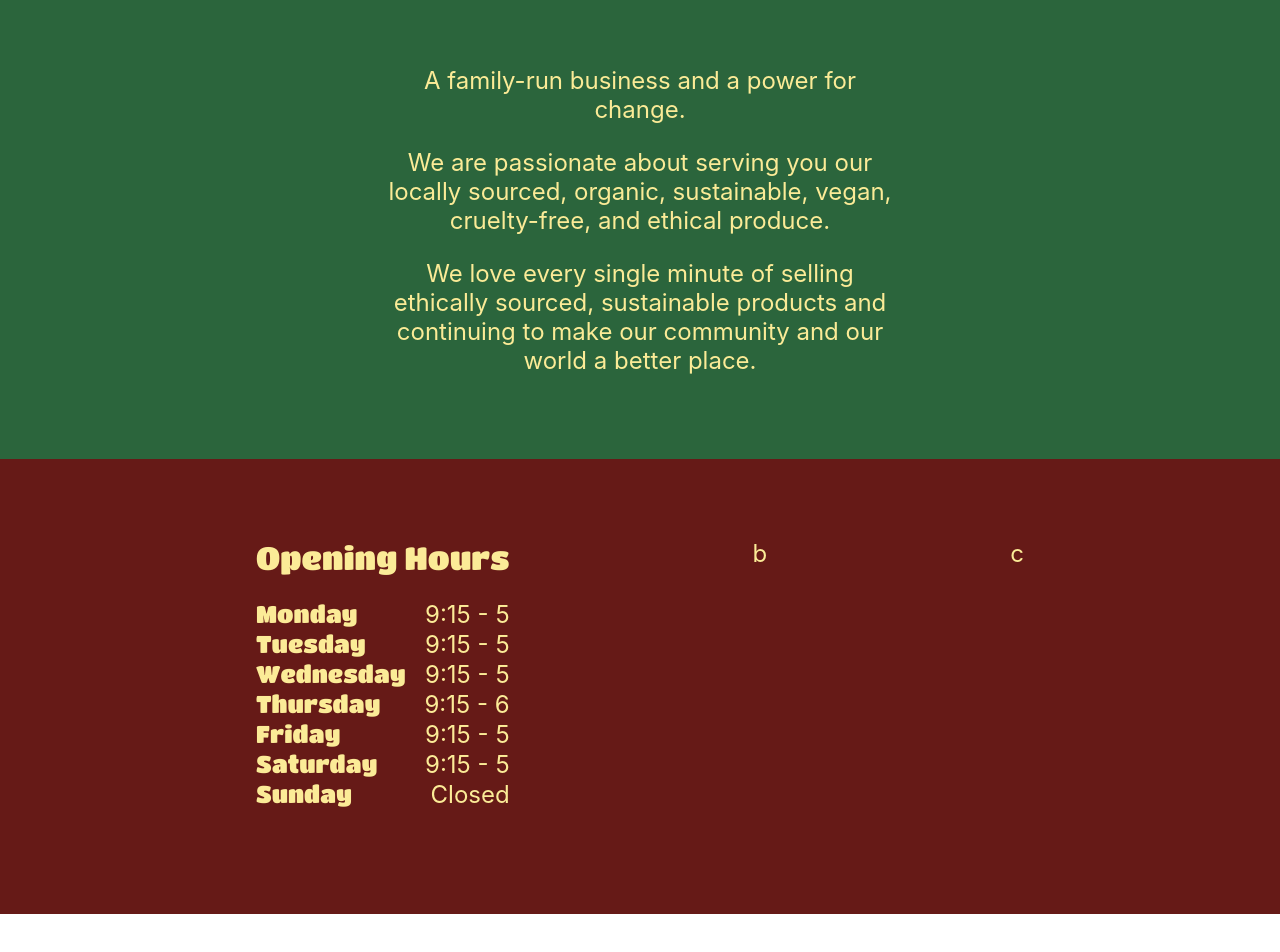
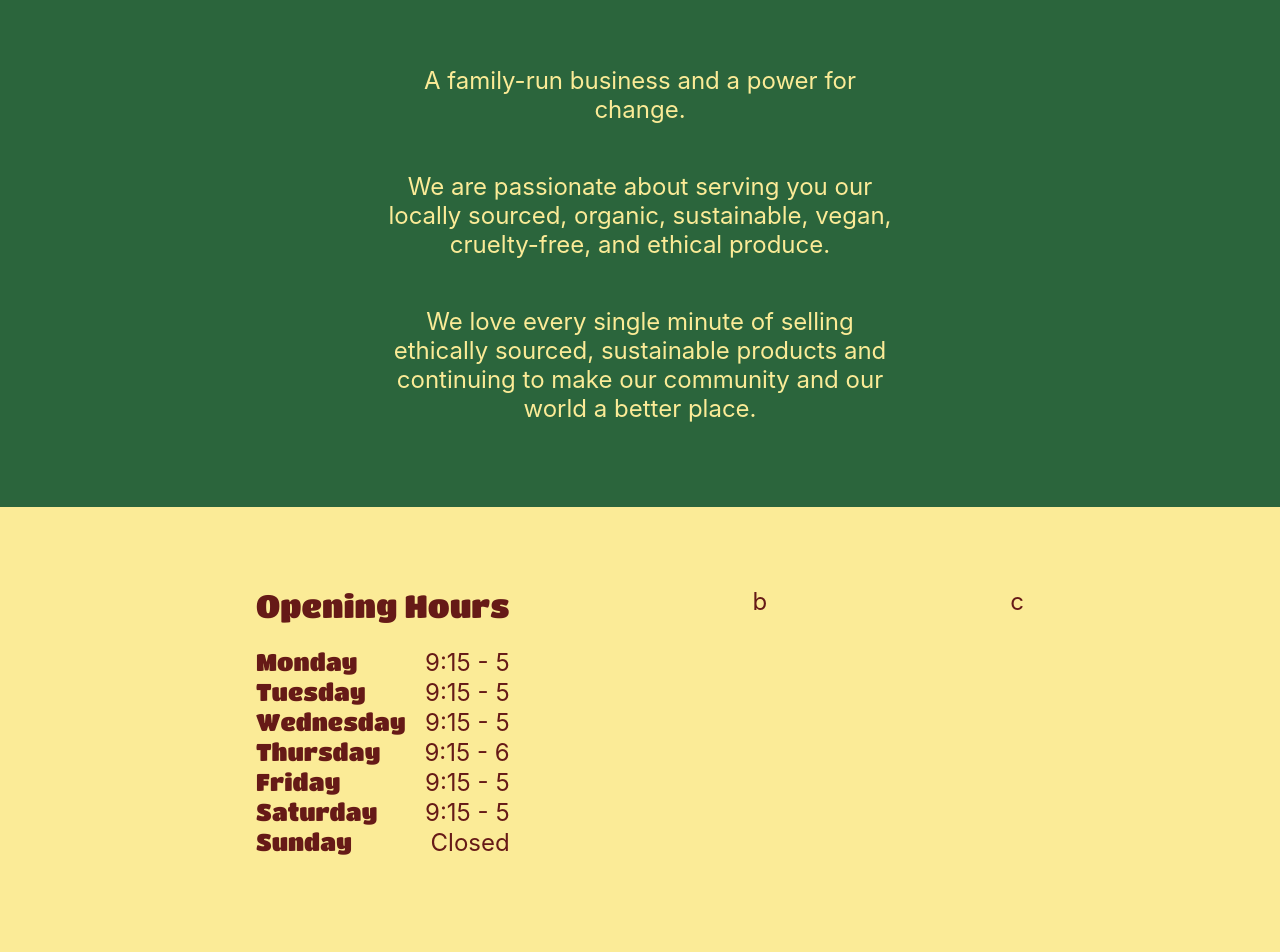
Before and after one commit to sudokufan/christines, a React (Create React App) app: page / in a window 1280 px wide. Shown: the part 230-1182 px from the top of the page. Before the commit the page ends 1144 px from the top, so only its background shows below. Built offline with nearby package versions, Linux system fonts and the light colour scheme.

Commit message:
changed colours

```diff
--- a/src/footer/footer.css
+++ b/src/footer/footer.css
@@ -5,10 +5,10 @@
 }
 
 .footer {
-  background-color: #661a17;
+  background-color: #fbeb97;
   display: flex;
   justify-content: space-between;
-  color: #fbeb97;
+  color: #661a17;
   text-align: center;
   font-size: 1.5rem;
   flex-direction: row;
--- a/src/textSlice/TextSlice.css
+++ b/src/textSlice/TextSlice.css
@@ -14,4 +14,6 @@
   padding: 60px 0px 60px 0px;
   width: 40%;
   font-size: 1.5rem;
+  display: flex;
+  flex-direction: column;
 }
```
